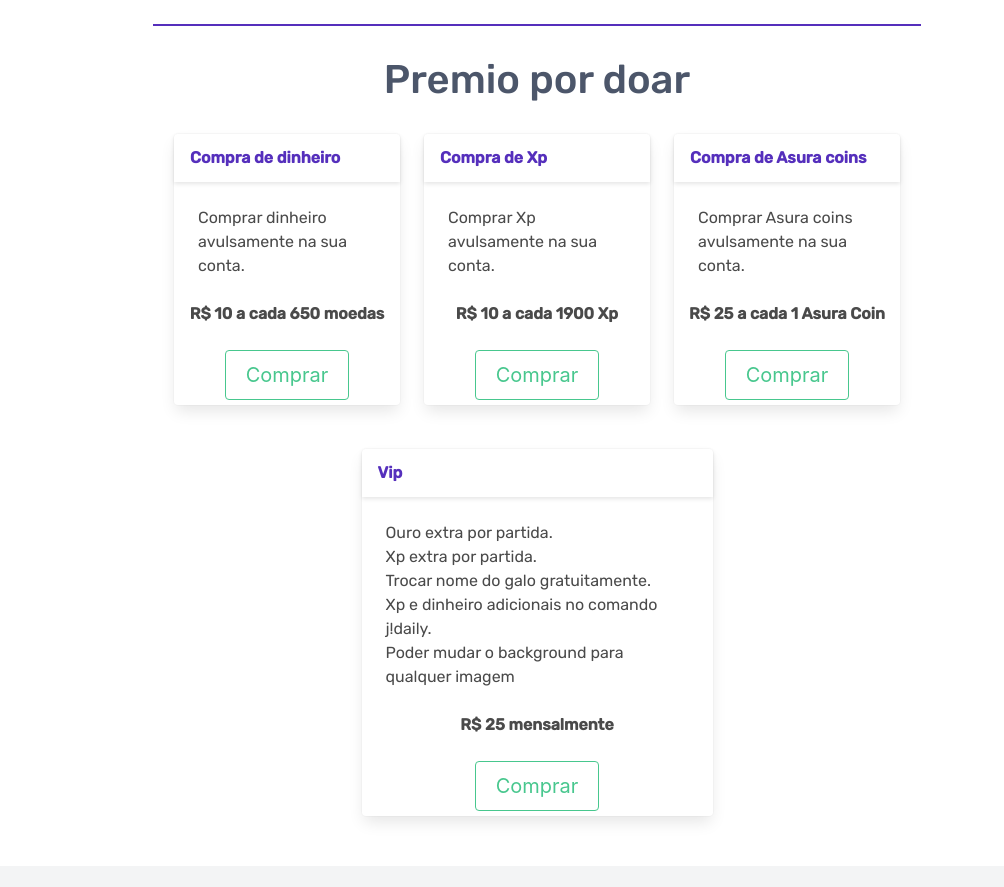
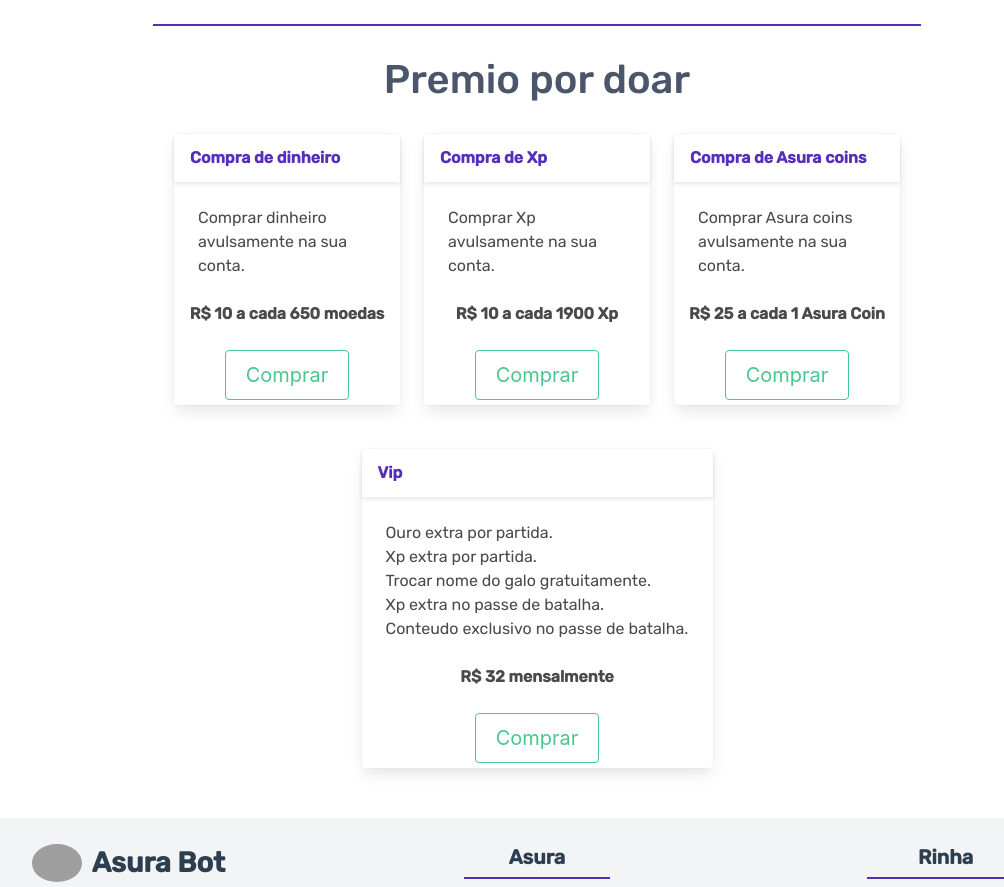
Before and after one commit to Acnologla/asura-site, a Vue app: page /asura-site/donate in a window 1280 px wide. Shown: the part 500-1387 px from the top of the page, without its empty margins (103-1107 px from the left). Built offline with nearby package versions, Linux system fonts and the light colour scheme; grey boxes are pictures that could not be loaded.

Commit message:
Changed vip

```diff
--- a/src/views/Donate.vue
+++ b/src/views/Donate.vue
@@ -1,6 +1,8 @@
 <template>
   <article>
-    <section style="justify-content: center; margin-left: 20px; margin-right: 20px">
+    <section
+      style="justify-content: center; margin-left: 20px; margin-right: 20px"
+    >
       <div class="columns is-vcentered is-centered">
         <div class="column is-full-mobile is-full-tablet is-two-fifths">
           <img
@@ -15,38 +17,66 @@
         >
           <h1 class="title">Por que doar para o asura?</h1>
           <p class="aboutDescription">
-            Atualmente é preciso gastar 20 dolares mensalmente (cerca de 110 reais) para
-            hospedar o asura.
-            <br>
-            Doar ajuda o bot a se manter online, faz a qualidade do bot aumentar, fique
-            mais divertido, e ajuda o dono do bot.
-            <br>
-            <br>
-            Caso não tenha dinheiro para doar pro asura voce ainda pode ajudar votando no <a target="_blank" href="https://top.gg/bot/470684281102925844">top.gg</a>.
-            Ao votar voce pode usar seu comando de daily denovo, exemplificando: voce pode pegar 3 dailys ao dia caso vote a cada 12 horas.
+            Atualmente é preciso gastar 20 dolares mensalmente (cerca de 110
+            reais) para hospedar o asura.
+            <br />
+            Doar ajuda o bot a se manter online, faz a qualidade do bot
+            aumentar, fique mais divertido, e ajuda o dono do bot.
+            <br />
+            <br />
+            Caso não tenha dinheiro para doar pro asura voce ainda pode ajudar
+            votando no
+            <a target="_blank" href="https://top.gg/bot/470684281102925844"
+              >top.gg</a
+            >. Ao votar voce pode usar seu comando de daily denovo,
+            exemplificando: voce pode pegar 3 dailys ao dia caso vote a cada 12
+            horas.
           </p>
         </div>
       </div>
     </section>
-    <br><br>
-    <hr style="margin-left:20vw;margin-right:20vw;background-color: #552fbc">
+    <br /><br />
+    <hr style="margin-left:20vw;margin-right:20vw;background-color: #552fbc" />
     <center>
       <div style="text-align: center">
         <h2 class="donateTitle">Premio por doar</h2>
       </div>
-      <br>
-       <div id="donateCards" style="max-width:750px" class="columns is-centered is-multiline">
-            <div class = "column is-three-quarters-mobile is-one-third">
-                <DonateCard price="R$ 10 a cada 650 moedas" description="Comprar dinheiro avulsamente na sua conta." title="Compra de dinheiro"/>
+      <br />
+      <div
+        id="donateCards"
+        style="max-width:750px"
+        class="columns is-centered is-multiline"
+      >
+        <div class="column is-three-quarters-mobile is-one-third">
+          <DonateCard
+            price="R$ 10 a cada 650 moedas"
+            description="Comprar dinheiro avulsamente na sua conta."
+            title="Compra de dinheiro"
+          />
         </div>
-            <div class = "column is-three-quarters-mobile is-one-third">
-                <DonateCard price = "R$ 10 a cada 1900 Xp" description="Comprar Xp avulsamente na sua conta." title="Compra de Xp"/>
+        <div class="column is-three-quarters-mobile is-one-third">
+          <DonateCard
+            price="R$ 10 a cada 1900 Xp"
+            description="Comprar Xp avulsamente na sua conta."
+            title="Compra de Xp"
+          />
         </div>
-            <div class = "column is-three-quarters-mobile is-one-third">
-                <DonateCard price = "R$ 25 a cada 1 Asura Coin" description="Comprar Asura coins avulsamente na sua conta." title="Compra de Asura coins"/>
+        <div class="column is-three-quarters-mobile is-one-third">
+          <DonateCard
+            price="R$ 25 a cada 1 Asura Coin"
+            description="Comprar Asura coins avulsamente na sua conta."
+            title="Compra de Asura coins"
+          />
         </div>
-             <div class = "column is-three-quarters-mobile is-half" style="margin-top:20px;">
-                <DonateCard price = "R$ 25 mensalmente" description="Ouro extra por partida.  <br>Xp extra por partida. <br>Trocar nome do galo gratuitamente.<br>Xp e dinheiro adicionais no comando j!daily.<br>Poder mudar o background para qualquer imagem" title="Vip"/>
+        <div
+          class="column is-three-quarters-mobile is-half"
+          style="margin-top:20px;"
+        >
+          <DonateCard
+            price="R$ 32 mensalmente"
+            description="Ouro extra por partida.  <br>Xp extra por partida. <br>Trocar nome do galo gratuitamente.<br>Xp extra no passe de batalha.<br>Conteudo exclusivo no passe de batalha."
+            title="Vip"
+          />
         </div>
       </div>
     </center>
@@ -54,7 +84,7 @@
 </template>
 <style>
 @media screen and (max-width: 499px) {
-  #donateCards{
+  #donateCards {
     max-width: 100% !important;
   }
 }
@@ -62,17 +92,17 @@
   font-family: Rubik;
   font-weight: 500;
   font-size: 40px;
-   color: #4c566a
+  color: #4c566a;
 }
-[data-theme="dark"] .donateTitle{
-  color: #ECEFF4
+[data-theme="dark"] .donateTitle {
+  color: #eceff4;
 }
 </style>
 <script>
 import "../assets/main.css";
-import DonateCard from "../components/DonateCard"
+import DonateCard from "../components/DonateCard";
 export default {
   name: "Donate",
-  components: {DonateCard}
+  components: { DonateCard },
 };
 </script>
```
Also changed, not shown: 5 other files (tests, documents, lock files or other folders). Lines whose indentation alone changed are shown as unchanged.
